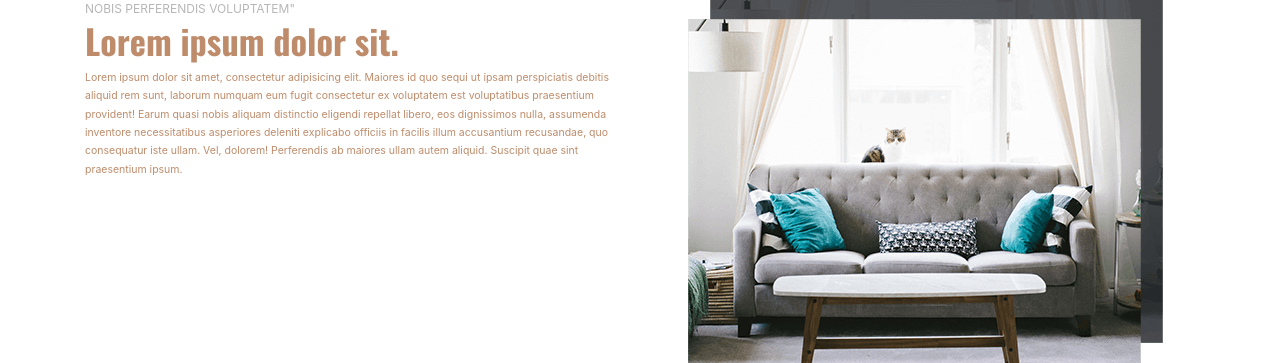
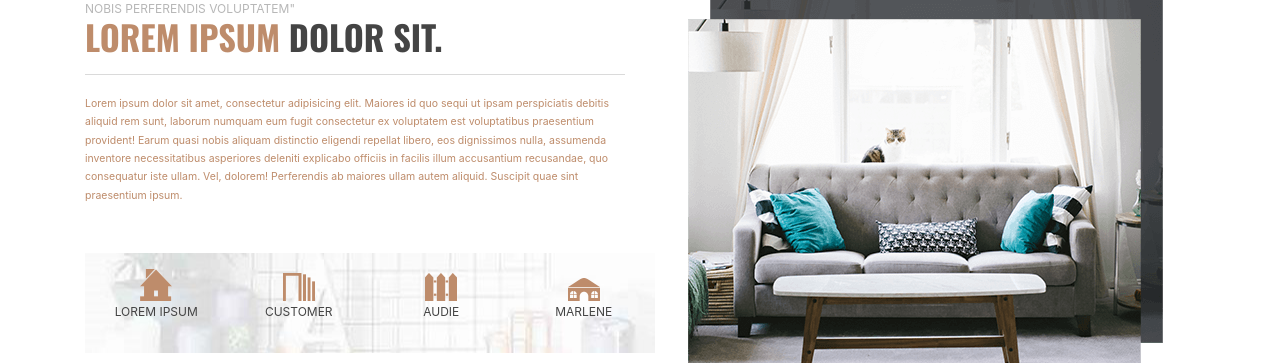
Before and after one commit to Sylwuchaa/bootstrap4_static_website_gulp_sass, a plain HTML site: page src/index.html in a window 1280 px wide. Shown: the part 644-1007 px from the top of the page. Drawn offline with nearby package versions, Linux system fonts and the light colour scheme; grey boxes are pictures that could not be loaded.

Commit message:
welcome section during

```diff
--- a/src/index.html
+++ b/src/index.html
@@ -64,9 +64,35 @@
 			<div class="row">
 				<div class="col-lg-6 mb-5 mb-lg-0">
 					<span class="text-muted text-uppercase fp-text-small fp-page-intro-subheader">nobis perferendis voluptatem"</span>
-					<h2 class="text uppercase fp-page-intro-header">Lorem ipsum dolor sit.</h2>
+					<h2 class="text-uppercase fp-page-intro-header">Lorem ipsum <span class="text-primary"> dolor sit.</span></h2>
 					<div class="fp-hr fp-page-intro-rule"></div>
-					<p>Lorem ipsum dolor sit amet, consectetur adipisicing elit. Maiores id quo sequi ut ipsam perspiciatis debitis aliquid rem sunt, laborum numquam eum fugit consectetur ex voluptatem est voluptatibus praesentium provident! Earum quasi nobis aliquam distinctio eligendi repellat libero, eos dignissimos nulla, assumenda inventore necessitatibus asperiores deleniti explicabo officiis in facilis illum accusantium recusandae, quo consequatur iste ullam. Vel, dolorem! Perferendis ab maiores ullam autem aliquid. Suscipit quae sint praesentium ipsum.</p>
+					<p class="mb-5">Lorem ipsum dolor sit amet, consectetur adipisicing elit. Maiores id quo sequi ut ipsam perspiciatis debitis aliquid rem sunt, laborum numquam eum fugit consectetur ex voluptatem est voluptatibus praesentium provident! Earum quasi nobis aliquam distinctio eligendi repellat libero, eos dignissimos nulla, assumenda inventore necessitatibus asperiores deleniti explicabo officiis in facilis illum accusantium recusandae, quo consequatur iste ullam. Vel, dolorem! Perferendis ab maiores ullam autem aliquid. Suscipit quae sint praesentium ipsum.</p>
+					<div class="d-none d-md-flex align-items-center justify-content-between text-uppercase fp-services-group fp-text-small">
+						<div class="fp-services-item">
+							<a href="#">
+								<img class="d-block mx-auto" src="images/project-indoor-icon.png" alt="">
+								<span class="d-block fp-service-item-title">Lorem ipsum</span>
+							</a>
+						</div>
+						<div class="fp-services-item">
+							<a href="#">
+								<img class="d-block mx-auto" src="images/project-furniture-icon.png" alt="">
+								<span class="d-block fp-service-item-title">Customer</span>
+							</a>
+						</div>
+						<div class="fp-services-item">
+							<a href="#">
+								<img class="d-block mx-auto" src="images/project-outdoor-icon.png" alt="">
+								<span class="d-block fp-service-item-title">Audie</span>
+							</a>
+						</div>
+						<div class="fp-services-item">
+							<a href="#">
+								<img class="d-block mx-auto" src="images/project-local-icon.png" alt="usługa">
+								<span class="d-block fp-service-item-title">Marlene</span>
+							</a>
+						</div>
+					</div>
 				</div>
 				<div class="col-lg-6 pl-5">
 					<img class="img-fluid" src="images/pages/front-page-welcome.png" alt="welcome">
--- a/src/scss/custom/base/_mixins.scss
+++ b/src/scss/custom/base/_mixins.scss
@@ -25,3 +25,8 @@
     width: $w;
     height: $h;
 }
+// tekst 300 secoundary
+@mixin fp-font-light-secondery {
+    font-weight: 300;
+    font-family: $fp-font-family-secondery;
+}
--- a/src/scss/custom/components/_components.scss
+++ b/src/scss/custom/components/_components.scss
@@ -1,3 +1,6 @@
 @import 'header';
 @import 'hero-unit';
 @import 'footer';
+@import 'page-intro';
+@import 'helpers.scss';
+@import 'services-group.scss';
--- /dev/null
+++ b/src/scss/custom/components/_helpers.scss
@@ -0,0 +1,6 @@
+.fp-hr {
+    display: block;
+    width: 100%;
+    height: 1px;
+    background-color: darken($gray-200, 8%);
+}
--- /dev/null
+++ b/src/scss/custom/components/_page-intro.scss
@@ -0,0 +1,14 @@
+.fp-page-intro-header {
+    line-height: 1;
+
+}
+fp-page-intro-subheader {
+    margin-top: 0;
+    letter-spacing: .1rem;
+    line-height: 1.2;
+}
+
+.fp-page-intro-rule {
+    margin: 1.25rem 0;
+
+}
--- /dev/null
+++ b/src/scss/custom/components/_services-group.scss
@@ -0,0 +1,20 @@
+.fp-services-group {
+    height: 100px;
+    background: url('/images/bg/bg-icons.jpg') 50% 50% no-repeat;
+    @include media-breakpoint-up(lg) {
+        margin-right: -30px;
+    }
+}
+
+.fp-services-item {
+    padding: 1rem 1.3rem 0;
+    text-align: center;
+    @include fp-size(25%,100%);
+}
+
+.fp-services-item-title {
+    margin-top: .25rem;
+    @include fp-font-light-secondery;
+    font-size: .6875rem;
+
+}
```
Also changed, not shown: src/css/style.css, src/images/bg/bg-icons.jpg (added), src/images/design-subheader.png (added), src/images/project-furniture-icon.png (added), src/images/project-indoor-icon.png (added), src/images/project-local-icon.png (added), src/images/project-outdoor-icon.png (added).
